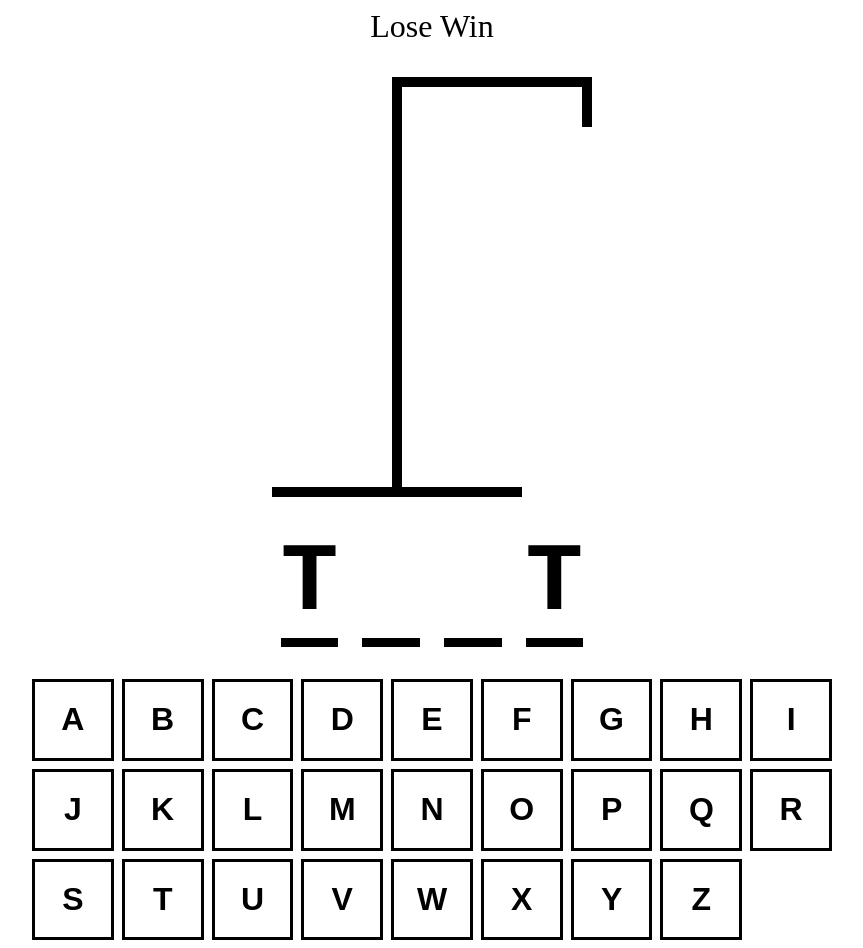
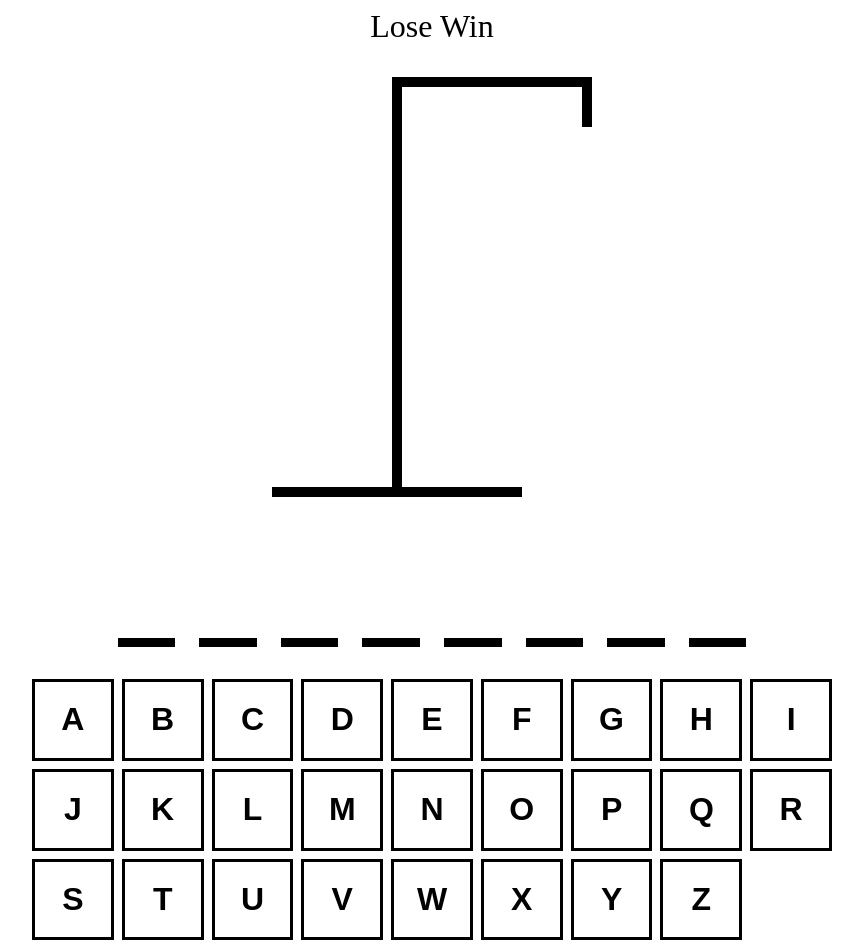
Before and after one commit to Michael-Hutchinson/hangman, a React (Vite) app: page / in a window 1280 px wide. Shown: the whole page, without its empty margins (208-1071 px from the left). Built offline with nearby package versions, Linux system fonts and the light colour scheme.

Commit message:
feat: create props for guessed letters and current word

```diff
--- a/src/App.tsx
+++ b/src/App.tsx
@@ -21,7 +21,7 @@
     >
       <div style={{ fontSize: '2rem', textAlign: 'center' }}>Lose Win</div>
       <HangmanDrawing numberOfGuesses={incorrectLetters.length} />
-      <HangmanWord />
+      <HangmanWord guessedLetters={guessedLetters} wordToGuess={wordToGuess} />
       <div style={{ alignSelf: 'stretch' }}>
         <Keyboard />
       </div>
--- a/src/HangmanWord.tsx
+++ b/src/HangmanWord.tsx
@@ -1,9 +1,12 @@
 /* eslint-disable react/no-array-index-key */
 import React from 'react';
 
-function HangmanWord() {
-  const currentWord = 'test';
-  const guessedLetter = ['t'];
+type HangmanWordProps = {
+  guessedLetters: string[];
+  wordToGuess: string;
+};
+
+function HangmanWord({ guessedLetters, wordToGuess }: HangmanWordProps) {
   return (
     <div
       style={{
@@ -15,9 +18,9 @@
         fontFamily: 'monospace',
       }}
     >
-      {currentWord.split('').map((letter, index) => (
+      {wordToGuess.split('').map((letter, index) => (
         <span key={index} style={{ borderBottom: '.1em solid black' }}>
-          <span style={{ visibility: guessedLetter.includes(letter) ? 'visible' : 'hidden' }}>{letter}</span>
+          <span style={{ visibility: guessedLetters.includes(letter) ? 'visible' : 'hidden' }}>{letter}</span>
         </span>
       ))}
     </div>
```
